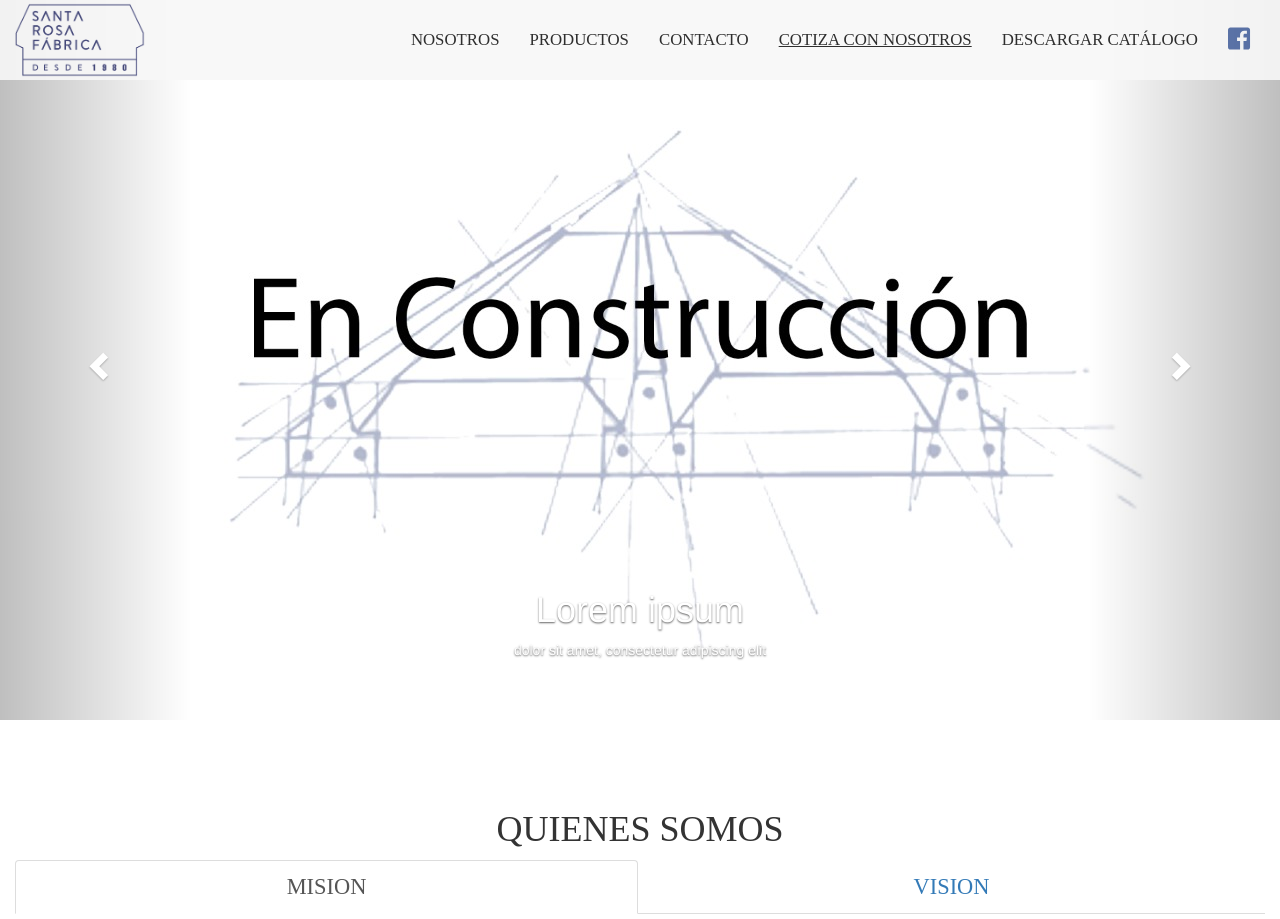
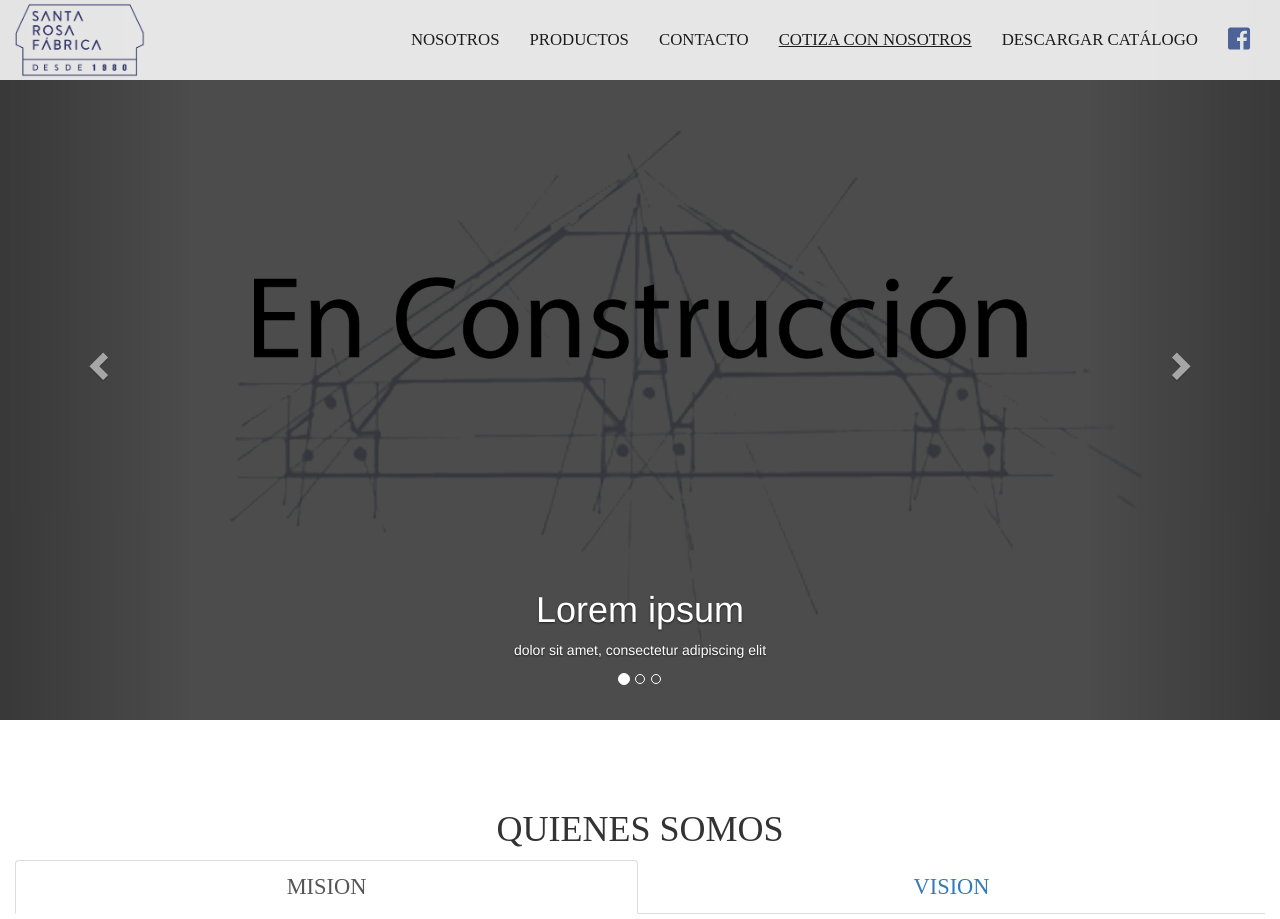
Before and after one commit to AktanTech/santaRosa, a PHP site: page / in a window 1280 px wide. Shown: the top 919 px of the page. Run offline with PHP 8.4, Linux system fonts and the light colour scheme; some libraries are stand-ins or nearby versions; some web fonts are replaced.

Commit message:
Ajuste de filtro de imagenes

```diff
--- a/home.css
+++ b/home.css
@@ -104,6 +104,10 @@ video.fillWidth {
   height:100%;
  }
 
+ #Carrusel .item img{
+  filter:brightness(0.3);
+ }
+
 #imagenTab{
   height: 160px;
 }
```
